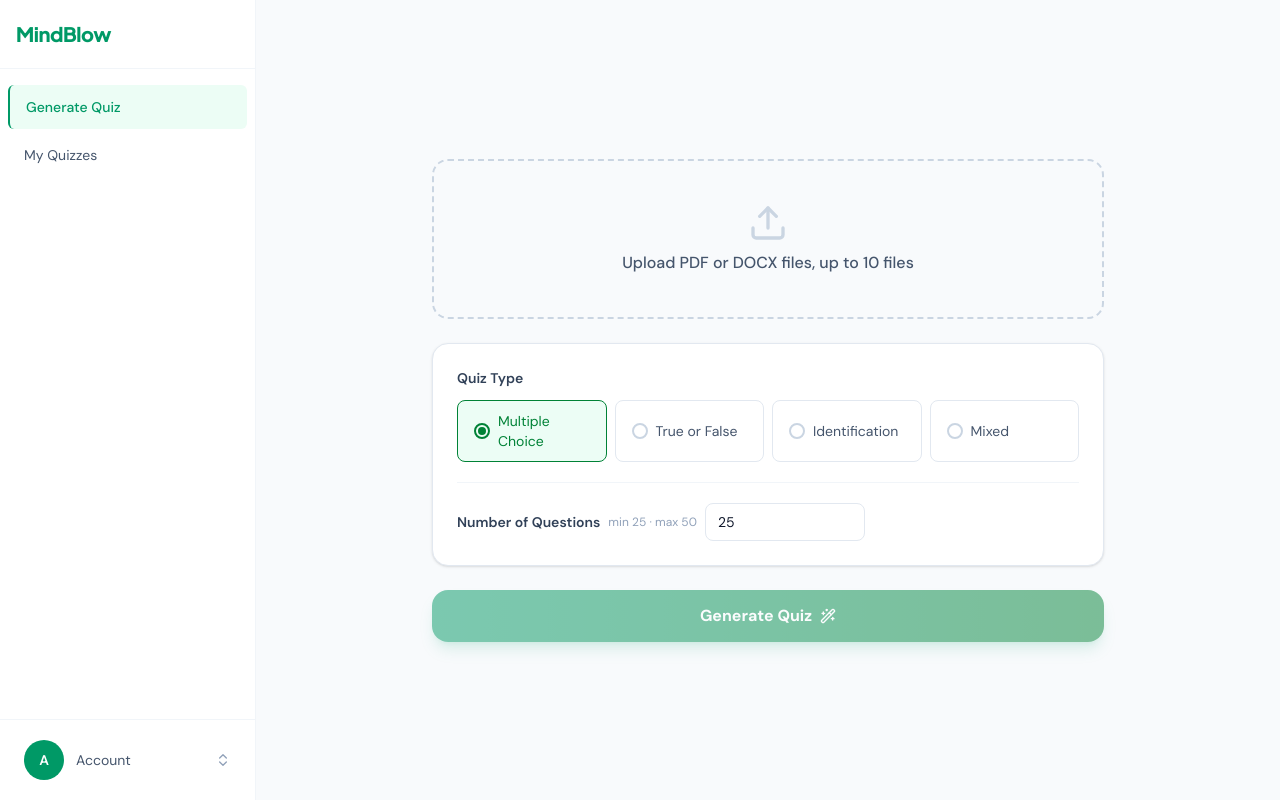
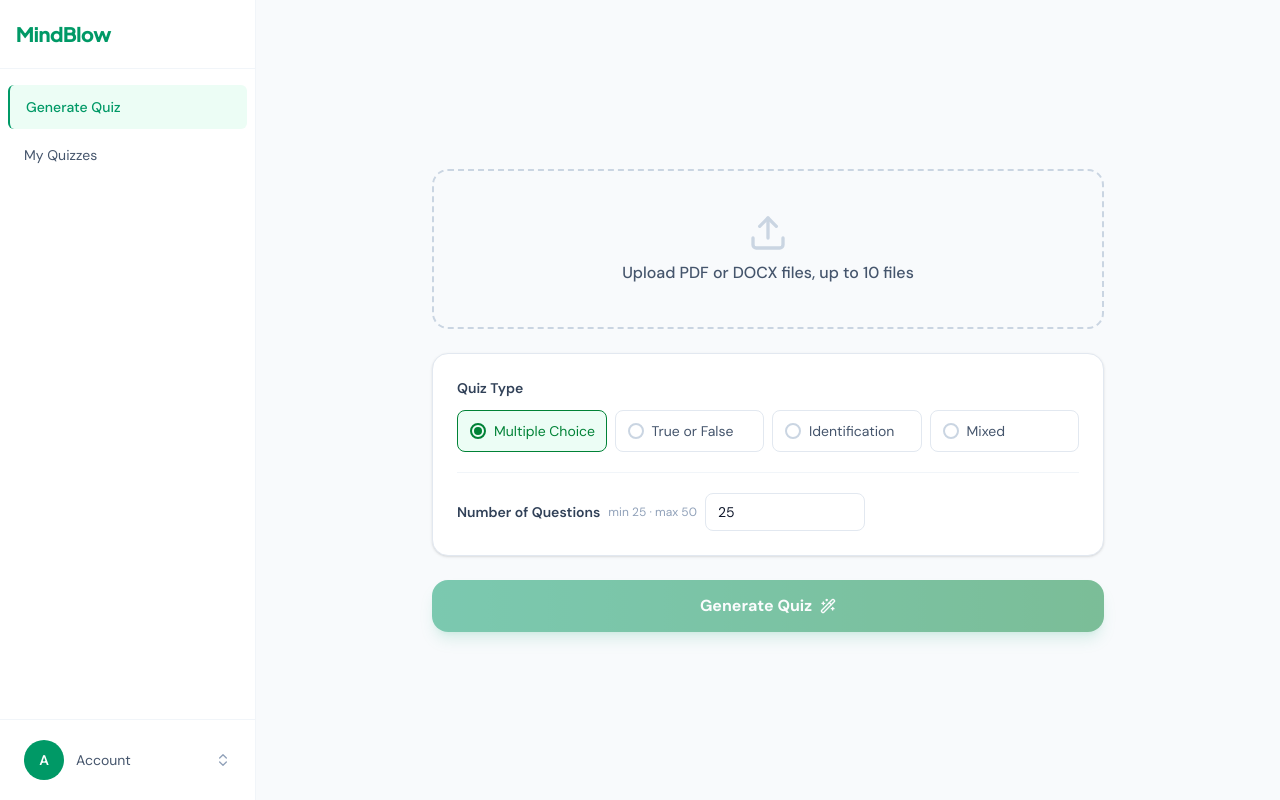
Before and after one commit to redsaucce/mindblow-test, a Next.js app in the folder client/: page /user in a window 1280 px wide. Built offline with nearby package versions, Linux system fonts and the light colour scheme; no server answers.

Commit message:
MindBlow v2.0: keep quiz type labels on one line

```diff
--- a/client/components/dashboard/user/home.tsx
+++ b/client/components/dashboard/user/home.tsx
@@ -389,7 +389,7 @@ export default function Home() {
                 {copy.quizType.options.map(({ value, label }) => (
                   <label
                     key={value}
-                    className={`flex items-center gap-2 px-4 py-2.5 rounded-lg border text-sm cursor-pointer transition-all duration-200 w-full sm:w-auto ${
+                    className={`flex items-center gap-2 px-3 py-2.5 rounded-lg border text-sm whitespace-nowrap cursor-pointer transition-all duration-200 w-full sm:w-auto ${
                       quizType === value
                         ? "border-green-700 text-green-700 bg-emerald-50"
                         : "border-slate-200 text-slate-600 hover:bg-slate-50"
```
